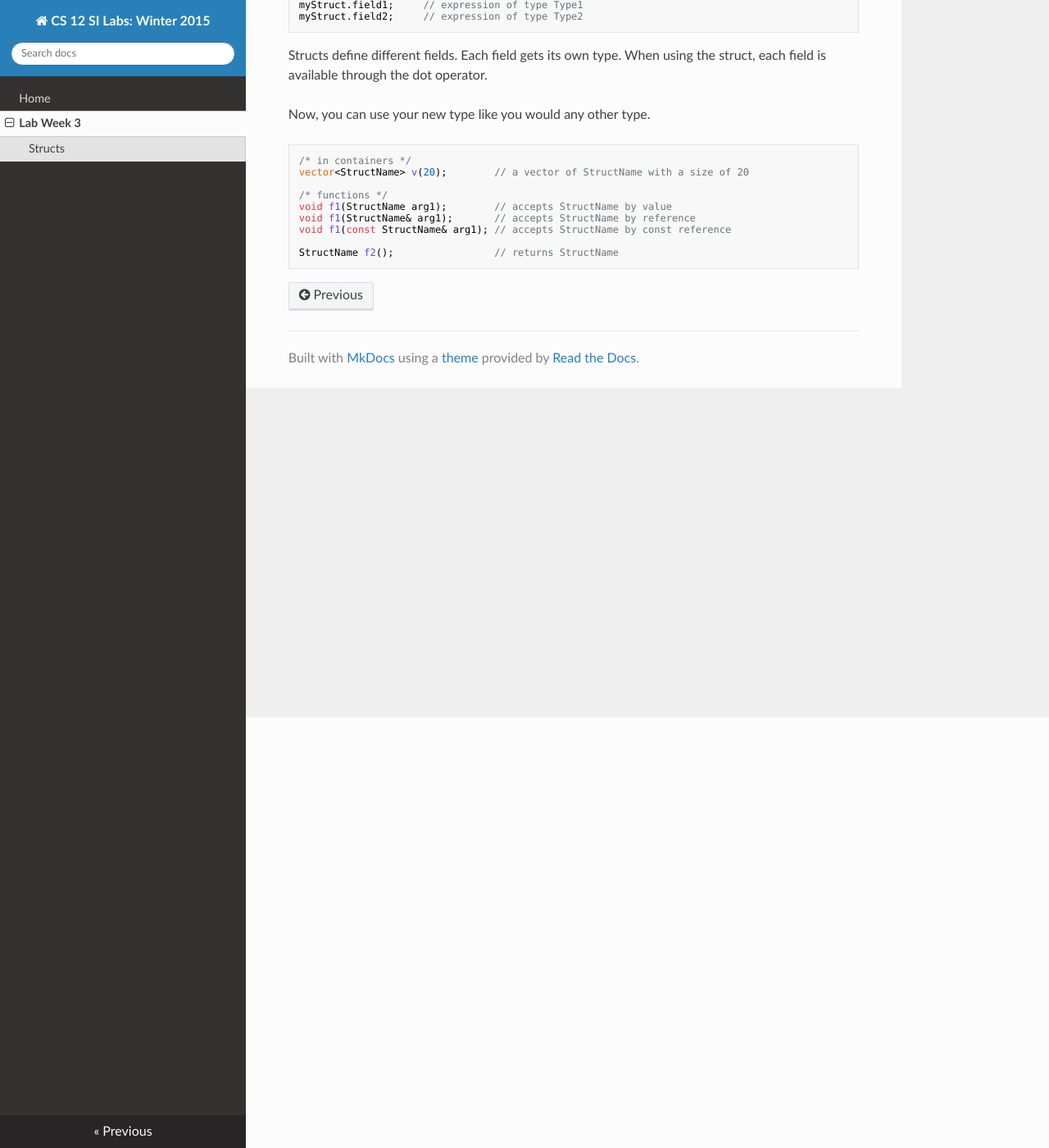
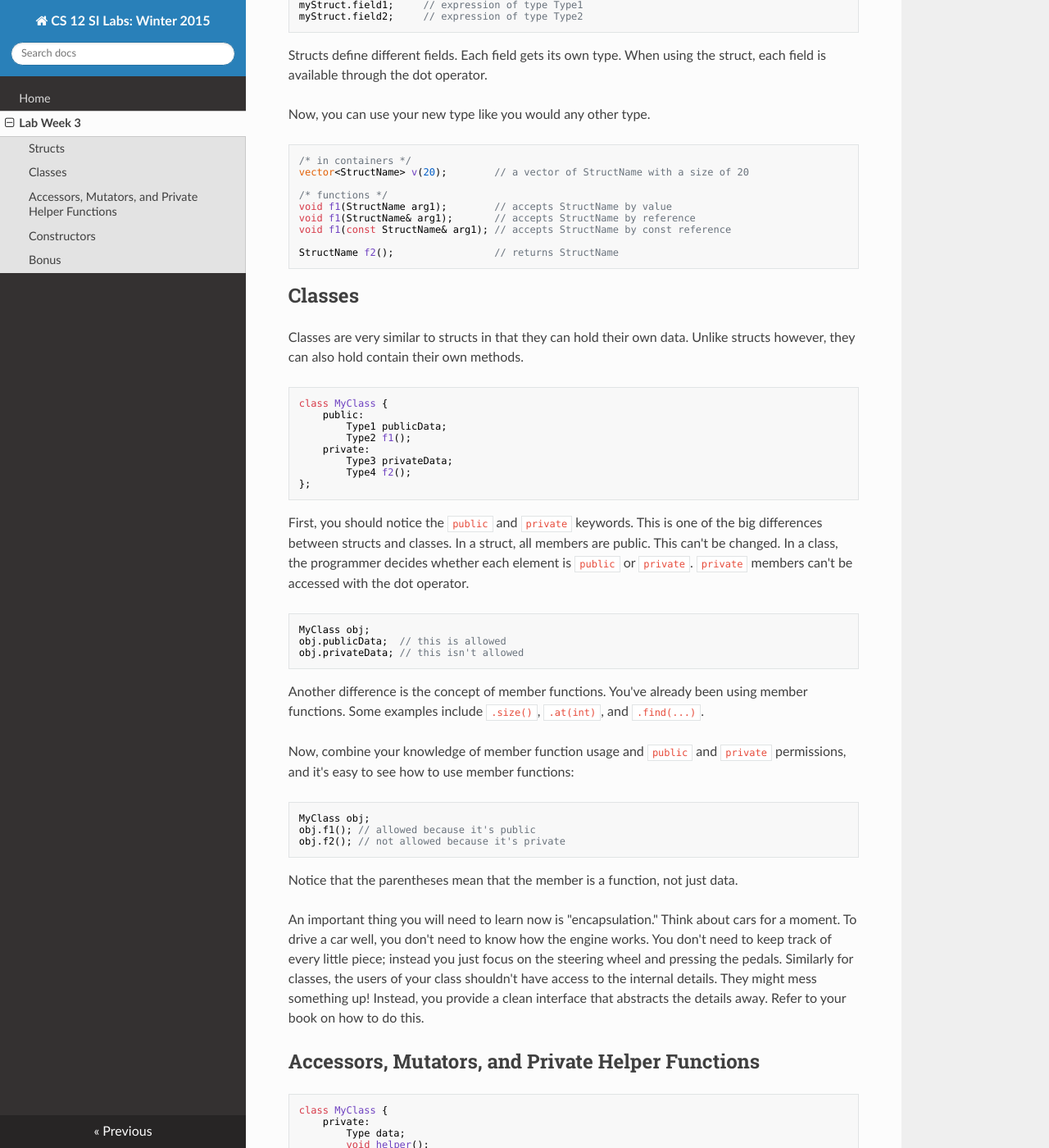
Before and after one commit to cs-si-ucr/cs12-win16, an MkDocs documentation site: the page built from docs/lab_week_03.md, in a window 1280 px wide and 1400 px high, scrolled down 525 px. Shown: the whole window at 82% size. Built offline with MkDocs 1.6.1, drawn with Linux system fonts in a browser that asks for light colours; nearby versions of some CDN libraries; old or Windows-style settings are respelled for this version of MkDocs; some of the changed text lies outside the part shown.

Commit message:
added lab3 class info

````diff
--- a/docs/lab_week_03.md
+++ b/docs/lab_week_03.md
@@ -5,7 +5,7 @@ Structs
 
 Structs are a way to create new datatypes that are combinations of smaller datatypes.
 
-Here's how you would use them:
+Here's the syntax for creating a struct:
 
 ```c++
 struct StructName {
@@ -40,3 +40,107 @@ void f1(const StructName& arg1); // accepts StructName by const reference
 
 StructName f2();                 // returns StructName
 ```
+
+Classes
+-------
+
+Classes are very similar to structs in that they can hold their own data.
+Unlike structs however, they can also hold contain their own methods.
+
+
+```c++
+class MyClass {
+    public:
+        Type1 publicData;
+        Type2 f1();
+    private:
+        Type3 privateData;
+        Type4 f2();
+};
+```
+
+First, you should notice the ``public`` and ``private`` keywords.
+This is one of the big differences between structs and classes.
+In a struct, all members are public.
+This can't be changed.
+In a class, the programmer decides whether each element is ``public`` or ``private``.
+``private`` members can't be accessed with the dot operator.
+
+```c++
+MyClass obj;
+obj.publicData;  // this is allowed
+obj.privateData; // this isn't allowed
+```
+
+Another difference is the concept of member functions.
+You've already been using member functions.
+Some examples include ``.size()``, ``.at(int)``, and ``.find(...)``.
+
+Now, combine your knowledge of member function usage and ``public`` and ``private`` permissions, and it's easy to see how to use member functions:
+
+```c++
+MyClass obj;
+obj.f1(); // allowed because it's public
+obj.f2(); // not allowed because it's private
+```
+
+Notice that the parentheses mean that the member is a function, not just data.
+
+An important thing you will need to learn now is "encapsulation."
+Think about cars for a moment.
+To drive a car well, you don't need to know how the engine works.
+You don't need to keep track of every little piece;
+instead you just focus on the steering wheel and pressing the pedals.
+Similarly for classes, the users of your class shouldn't have access to the internal details.
+They might mess something up!
+Instead, you provide a clean interface that abstracts the details away.
+Refer to your book on how to do this.
+
+
+Accessors, Mutators, and Private Helper Functions
+-------------------------------------------------
+```c++
+class MyClass {
+    private:
+        Type data;
+        void helper();
+
+    public:
+        void accessor(int x) const; // this function can't change any private data
+        void mutator(int x);        // this function can change private data
+};
+```
+
+Mutators aren't **required** to change data;
+they only have the ability to.
+Accessors that change private data will cause compiler errors.
+
+Class functions declared ``private`` are known as "helper functions".
+This is due to the fact that they can only be called from within the class's own member functions.
+
+```c++
+MyClass obj;
+obj.helper();  // not allowed
+obj.mutator(); // mutator is allowed to call helper
+```
+
+NOTE: functions declared as const (accessors) aren't allowed to ever call a non-const function (mutator).
+
+Constructors
+------------
+```c++
+class MyClass {
+    public:
+        MyClass();      // notice: NO return type
+        MyClass(int x); // also, it can be overloaded to accept different parameters
+};
+```
+
+Constructors exist to allow you to start your class at a known state.
+They have **no** return type.
+When an object of your class is created, the constructor is called.
+If you don't write a constructor for your class, a default constructor will be used.
+
+Bonus
+-----
+If you want to learn a cool trick that will make coding easier in the future, look up [initialization lists](http://lmgtfy.com/?q=c%2B%2B+initialization+lists)
````
